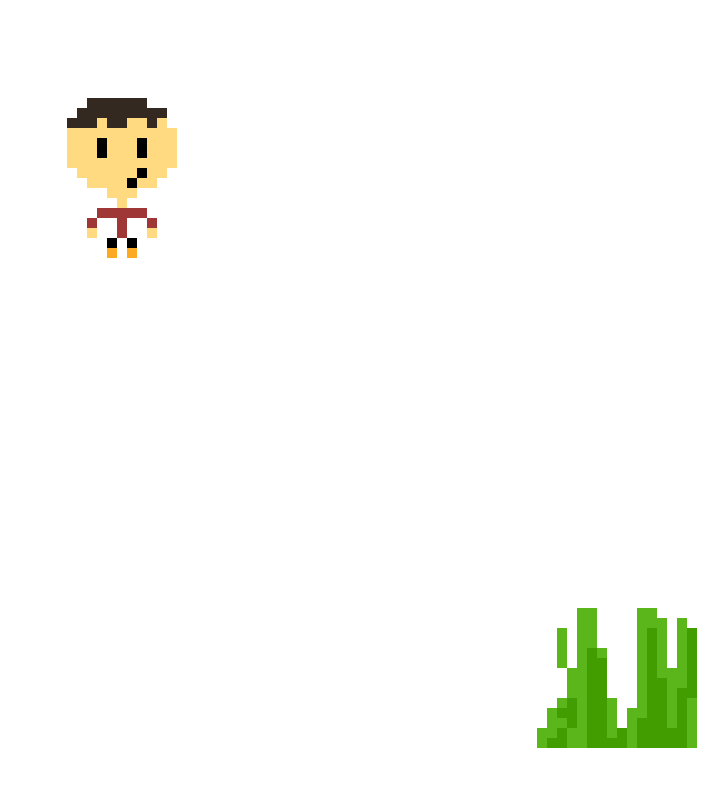
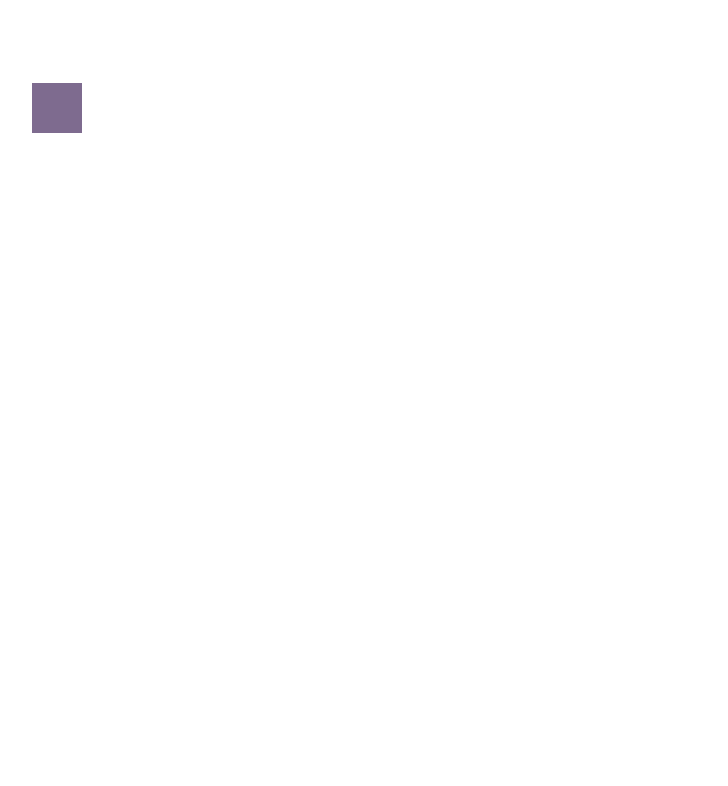
Before and after one commit to JosephB000/Shards-of-the-Storm, a plain HTML site: page index.html in a window 1280 px wide. Shown: the whole page, without its empty margins (51-779 px from the left). Drawn offline with Linux system fonts and the light colour scheme.

Commit message:
changed project to top down shooter

```diff
--- a/index.html
+++ b/index.html
@@ -3,7 +3,7 @@
 <head>
     <meta charset="UTF-8">
     <meta name="viewport" content="width=device-width, initial-scale=1.0">
-    <title>Pokemon Clone</title>
+    <title>top down shooter</title>
 </head>
 <body>
     <canvas id="canvas"></canvas>
--- a/main.js
+++ b/main.js
@@ -4,23 +4,16 @@ const ctx = canvas.getContext("2d");
 //sprite size = 160 x 160 pixels
 const spriteSize = 160;
 
-const playerImg = new Image();
-const playerImgDir = "/images/player sprites/";
-const playerImages = {
-    front: playerImgDir + "playerFront.png",
-    back: playerImgDir + "playerBack.png",
-    left: playerImgDir + "playerLeft.png",
-    right: playerImgDir + "playerRight.png"
-
-}
-
-const grassImg = new Image();
-grassImg.src = "/images/other/grass.png";
-
-playerImg.src = playerImages.front;
-
 canvas.width = window.innerWidth;
 canvas.height = window.innerHeight;
+
+let runtime = 0;
+let runtimeMillis = 0;
+
+let bullets = [];
+let enemies = [];
+let bulletSpeed = 10;
+const bulletLifespan = 3.5;
 
 const Vector2 = class {
     constructor(x, y){
@@ -29,36 +22,54 @@ const Vector2 = class {
     }
 }
 
-let player = {
-    pos: new Vector2(10, 10),
-    vel: new Vector2(0, 0),
-    width: 160,
-    height: 160,
-    moveSpeed: 2.5
+const Bullet = class {
+    constructor(pos, vel){
+        this.pos = pos;
+        this.vel = vel;
+        this.timeAlive = runtime;
+    }
 }
 
-const grass = {
-    pos: new Vector2(500, 500)
+const Enemy = class {
+    constructor(pos, vel, health){
+        this.pos = pos;
+        this.vel = vel;
+        this.health = health;
+    }
+}
+
+let player = {
+    pos: new Vector2(100, 100),
+    vel: new Vector2(0, 0),
+    width: 50,
+    height: 50,
+    moveSpeed: 2.5,
+    health: 10
 }
 
 function movePlayer(){
+    if((player.pos.x + (player.width / 2)) + player.vel.x <= canvas.width && (player.pos.x - (player.width / 2)) + player.vel.x >= 0){
+        player.pos.x += player.vel.x;
+    }
+    if((player.pos.y + (player.height / 2)) + player.vel.y <= canvas.height && (player.pos.y - (player.height / 2)) + player.vel.y >= 0){
+        player.pos.y += player.vel.y;
+    }
+}
 
-    if (player.vel.x > 0) {
-        playerImg.src = playerImages.right;
-    }
-    else if (player.vel.x < 0) {
-        playerImg.src = playerImages.left;
-    }
-    else if (player.vel.y < 0) {
-        playerImg.src = playerImages.back;
-    }
-    else if (player.vel.y > 0) {
-        playerImg.src = playerImages.front;
-    }
+function shoot(mousePos){
+    let dX = mousePos.x - player.pos.x;
+    let dY = mousePos.y - player.pos.y;
 
-    player.pos.x += player.vel.x;
-    player.pos.y += player.vel.y;
+    let dLength = Math.sqrt(dX ** 2 + dY ** 2);
+
+    newVel = new Vector2(dX / dLength, dY / dLength);
+    newBullet = new Bullet(new Vector2(player.pos.x, player.pos.y), newVel);
+    bullets.push(newBullet);
 }
+
+canvas.addEventListener("click", (event) => {
+    shoot(new Vector2(event.pageX, event.pageY));
+})
 
 document.addEventListener("keydown", (event) => {
     if(event.key == "w" && player.pos.y < canvas.height){
@@ -73,6 +84,7 @@ document.addEventListener("keydown", (event) => {
     else if(event.key == "d"){
         player.vel.x = player.moveSpeed;
     }
+
 })
 
 document.addEventListener("keyup", (event) => {
@@ -94,24 +106,40 @@ function drawScreen(){
     ctx.clearRect(0, 0, canvas.width, canvas.height);
 
     //draw player
-    ctx.drawImage(playerImg,
-        player.pos.x + (player.width / 2),
-        player.pos.y + (player.height / 2), player.width,
-        player.height)
+    ctx.fillStyle = "#7E6B8F";
+    ctx.fillRect(player.pos.x - (player.width / 2), player.pos.y - (player.height / 2), player.width, player.height);
 
-    //draw grass
-    ctx.drawImage(grassImg, grass.pos.x + (spriteSize / 2), grass.pos.y + (spriteSize / 2));
-}
+    for (let i = 0; i < bullets.length; i++) {
+        let b = bullets[i];
 
-function collisionCheck(){
-    //grass
+        if(runtime - b.timeAlive >= bulletLifespan){
+            bullets.splice(i, i-1);
+        }
 
+        b.pos.x += b.vel.x * bulletSpeed;
+        b.pos.y += b.vel.y * bulletSpeed;
+        ctx.fillStyle = "black";
+        ctx.fillRect(b.pos.x, b.pos.y, 10, 10);
+    }
 }
 
 function gameLoop(){
+    runtimeMillis++;
+    if(runtimeMillis === 1000){
+        runtime++;
+        runtimeMillis = 0;
+    }
+
     movePlayer();
     drawScreen();
-    collisionCheck();
 }
 
-setInterval(() => {gameLoop()}, .5);
+document.getElementById("canvas").onwheel = function(event){
+    event.preventDefault();
+};
+
+document.getElementById("canvas").onmousewheel = function(event){
+    event.preventDefault();
+};
+
+setInterval(() => {gameLoop()}, 1);
```
Also changed, not shown: images/other/grass.png (deleted), images/player sprites/playerBack.png (deleted), images/player sprites/playerFront.png (deleted), images/player sprites/playerLeft.png (deleted), images/player sprites/playerRight.png (deleted).
